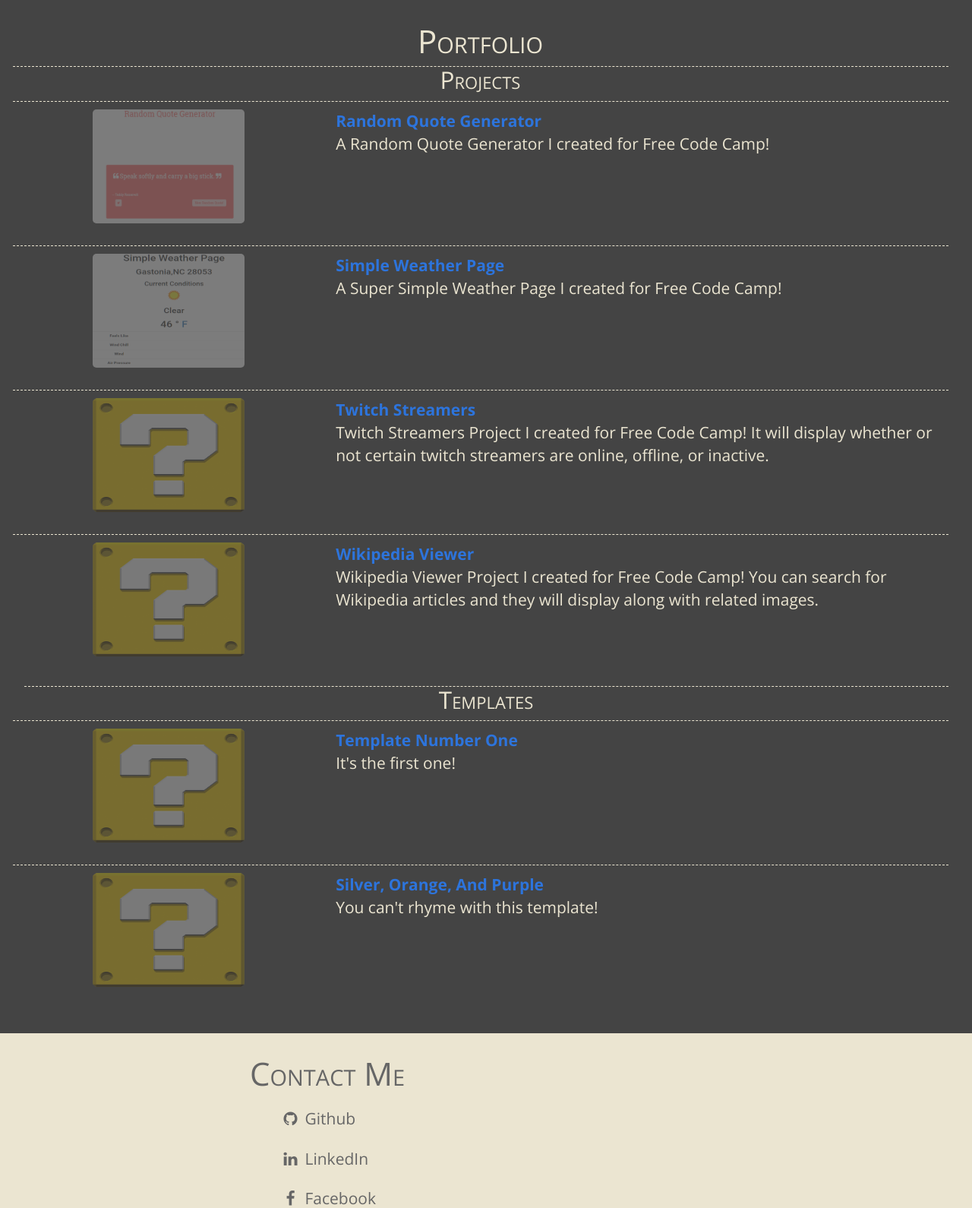
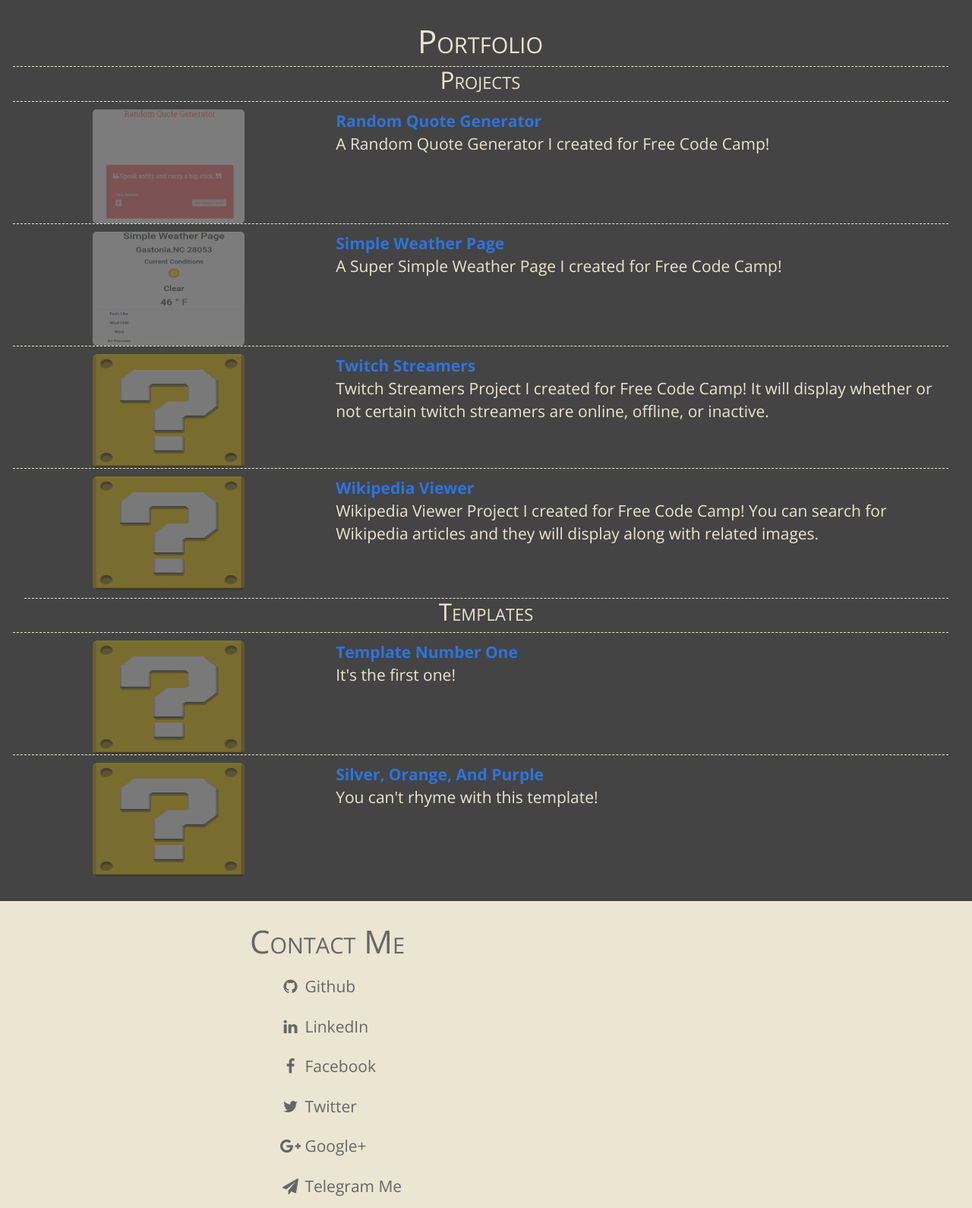
Before and after one commit to umphlet/umphlet.github.io, a PHP site: page / in a window 1280 px wide. Shown: the part 1482-3072 px from the top of the page at 76% size. Run offline with PHP 8.4, Linux system fonts and the light colour scheme; some libraries are stand-ins or nearby versions.

Commit message:
Fixing height

```diff
--- a/css/custom.css
+++ b/css/custom.css
@@ -93,7 +93,6 @@ ul.nav a:hover {
 .folio-entry {
   border-top: 1px dashed #EBE5D1;
   padding-top: 10px;
-  height: 190px;
 }
 
 img.folio-shot {
--- a/css/custom.sass
+++ b/css/custom.sass
@@ -108,7 +108,6 @@ ul.nav
 .folio-entry
   border-top: 1px dashed $light-color
   padding-top: 10px
-  height: 190px
 img.folio-shot
   +transition($time)
   margin: 0 auto
```
Also changed, not shown: css/custom.min.css (+1 -1 lines).
